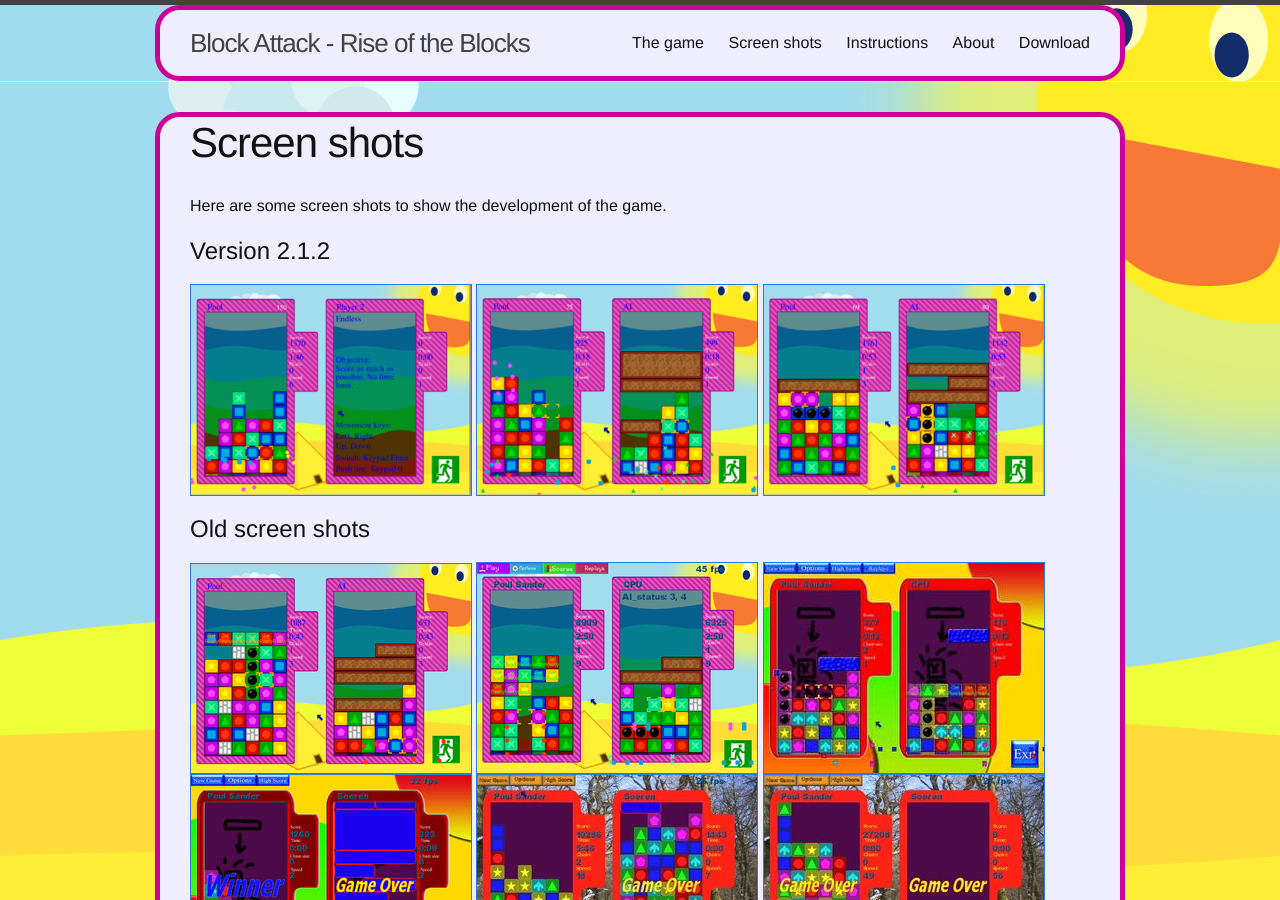
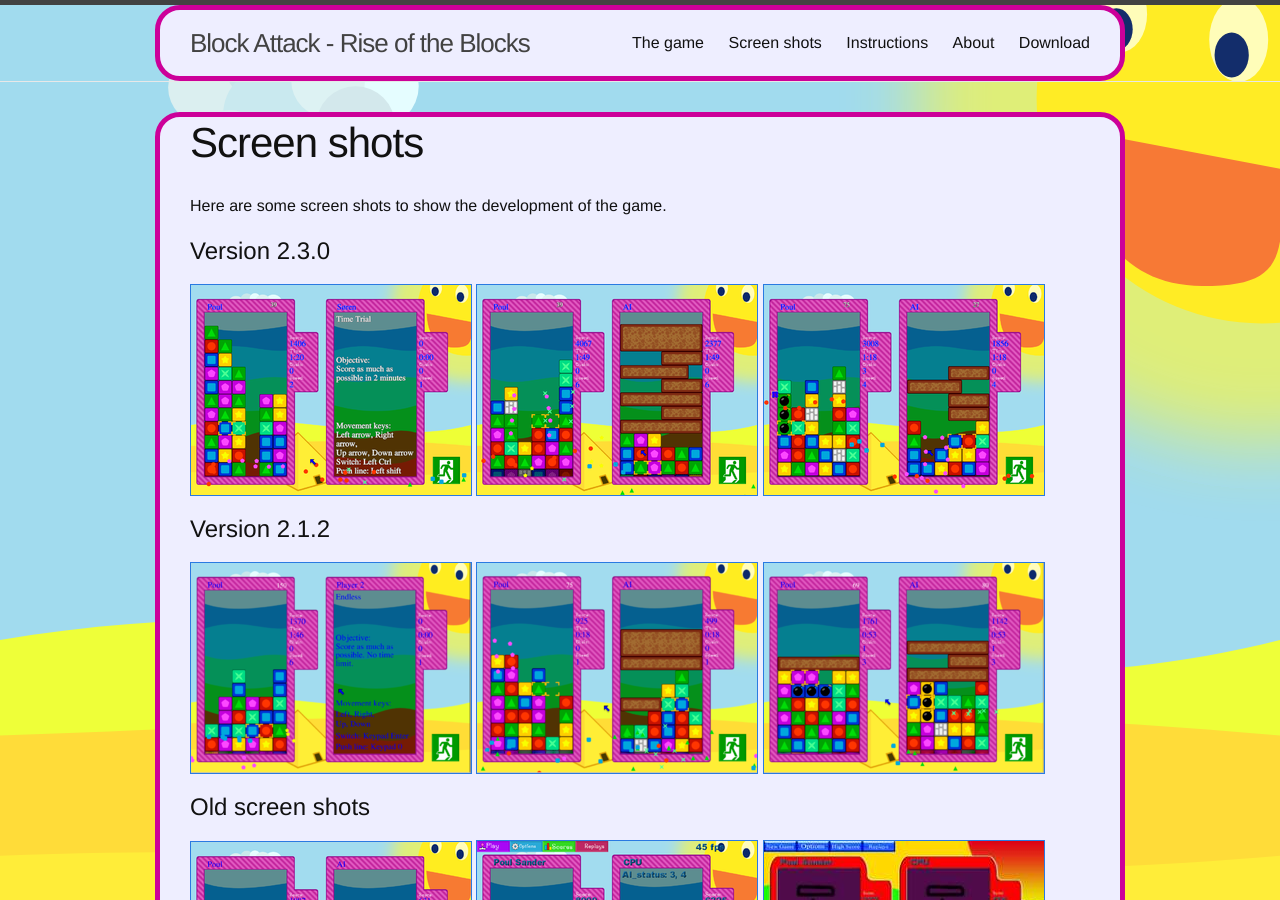
Before and after one commit to blockattack/blockattack-www, a Jekyll site: the page built from screenshots.md, in a window 1280 px wide and 900 px high. Built offline with Jekyll 4.4.1, drawn with Linux system fonts in a browser that asks for light colours.

Commit message:
Add screenshots for version 2.3.0

```diff
--- a/screenshots.md
+++ b/screenshots.md
@@ -7,11 +7,17 @@
 ---
 Here are some screen shots to show the development of the game.
 
+# Version 2.3.0
+
+<a href="{{ site.baseurl }}/images/screenshots/blockattack-2.3.0-1.png"  data-lightbox="version2.3.0" data-title="Version 2.3.0 - Time trial"><img src="{{ site.baseurl }}/images/screenshots/blockattack-2.3.0-1.thumb.png" alt="Screenshot" border="1"/></a>
+<a href="{{ site.baseurl }}/images/screenshots/blockattack-2.3.0-2.png"  data-lightbox="version2.3.0" data-title="Version 2.3.0 - Versus the computer"><img src="{{ site.baseurl }}/images/screenshots/blockattack-2.3.0-2.thumb.png" alt="Screenshot" border="1"/></a>
+<a href="{{ site.baseurl }}/images/screenshots/blockattack-2.3.0-3.png"  data-lightbox="version2.3.0" data-title="Version 2.3.0 - Versus the computer 2"><img src="{{ site.baseurl }}/images/screenshots/blockattack-2.3.0-3.thumb.png" alt="Screenshot" border="1"/></a>
+
 # Version 2.1.2
 
-<a href="{{ site.baseurl }}/images/screenshots/blockattack_2.1.2_timetrial.png"  data-lightbox="version2.1.2" data-title="Time trial"><img src="{{ site.baseurl }}/images/screenshots/blockattack_2.1.2_timetrial.thumb.png" alt="Screenshot" border="1"/></a>
-<a href="{{ site.baseurl }}/images/screenshots/blockattack_2.1.2_vs.png"  data-lightbox="version2.1.2" data-title="VS Game againt the computer"><img src="{{ site.baseurl }}/images/screenshots/blockattack_2.1.2_vs.thumb.png" alt="Screenshot" border="1"/></a>
-<a href="{{ site.baseurl }}/images/screenshots/blockattack_2.1.2_vs2.png"  data-lightbox="version2.1.2" data-title="VS Game againt the computer 2"><img src="{{ site.baseurl }}/images/screenshots/blockattack_2.1.2_vs2.thumb.png" alt="Screenshot" border="1"/></a>
+<a href="{{ site.baseurl }}/images/screenshots/blockattack_2.1.2_timetrial.png"  data-lightbox="version2.1.2" data-title="Endless"><img src="{{ site.baseurl }}/images/screenshots/blockattack_2.1.2_timetrial.thumb.png" alt="Screenshot" border="1"/></a>
+<a href="{{ site.baseurl }}/images/screenshots/blockattack_2.1.2_vs.png"  data-lightbox="version2.1.2" data-title="VS Game against the computer"><img src="{{ site.baseurl }}/images/screenshots/blockattack_2.1.2_vs.thumb.png" alt="Screenshot" border="1"/></a>
+<a href="{{ site.baseurl }}/images/screenshots/blockattack_2.1.2_vs2.png"  data-lightbox="version2.1.2" data-title="VS Game against the computer 2"><img src="{{ site.baseurl }}/images/screenshots/blockattack_2.1.2_vs2.thumb.png" alt="Screenshot" border="1"/></a>
 
 # Old screen shots
 
```
Also changed, not shown: README.md, images/screenshots/blockattack-2.3.0-1.png (added), images/screenshots/blockattack-2.3.0-1.thumb.png (added), images/screenshots/blockattack-2.3.0-2.png (added), images/screenshots/blockattack-2.3.0-2.thumb.png (added), images/screenshots/blockattack-2.3.0-3.png (added), images/screenshots/blockattack-2.3.0-3.thumb.png (added).
